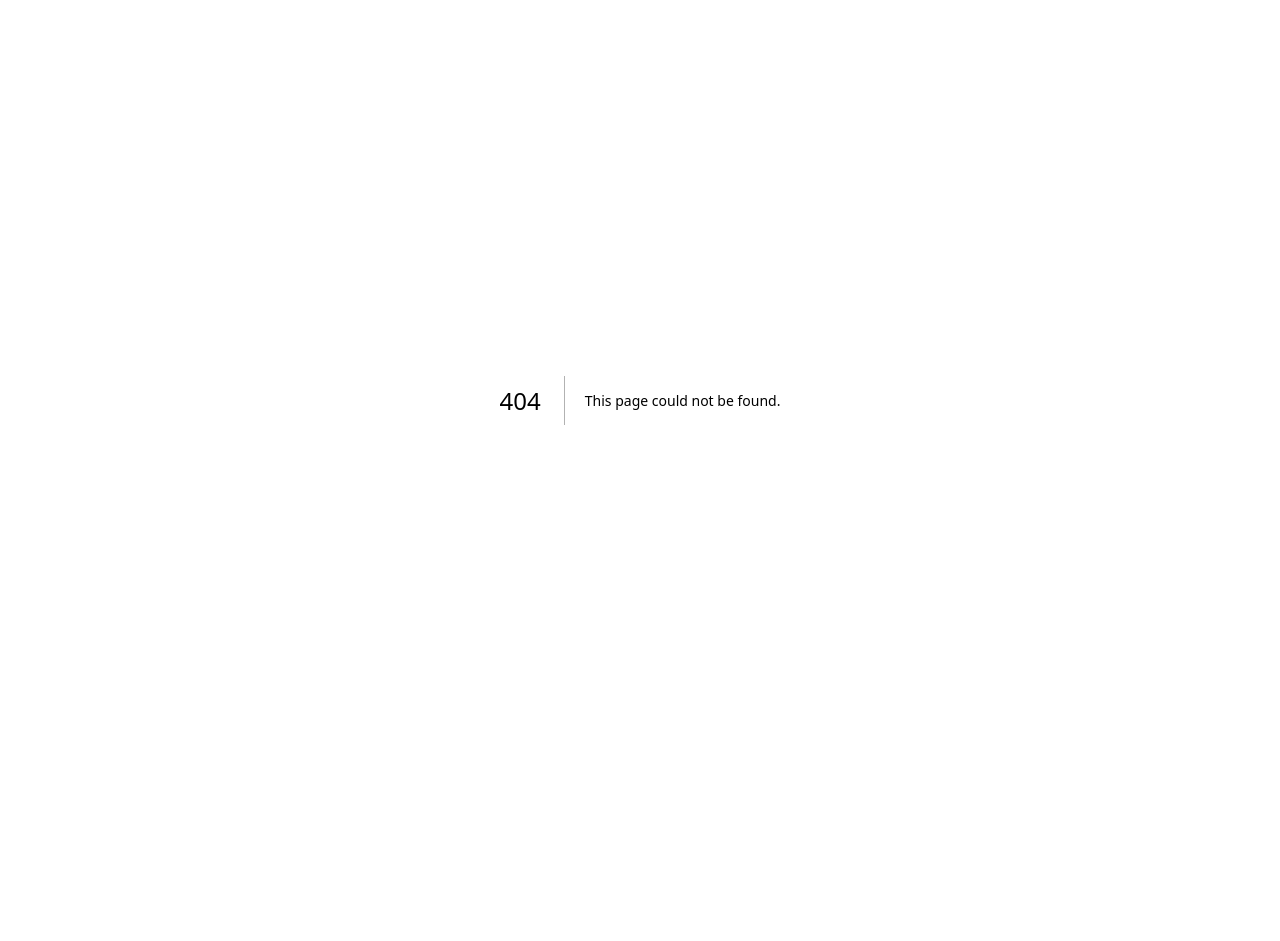
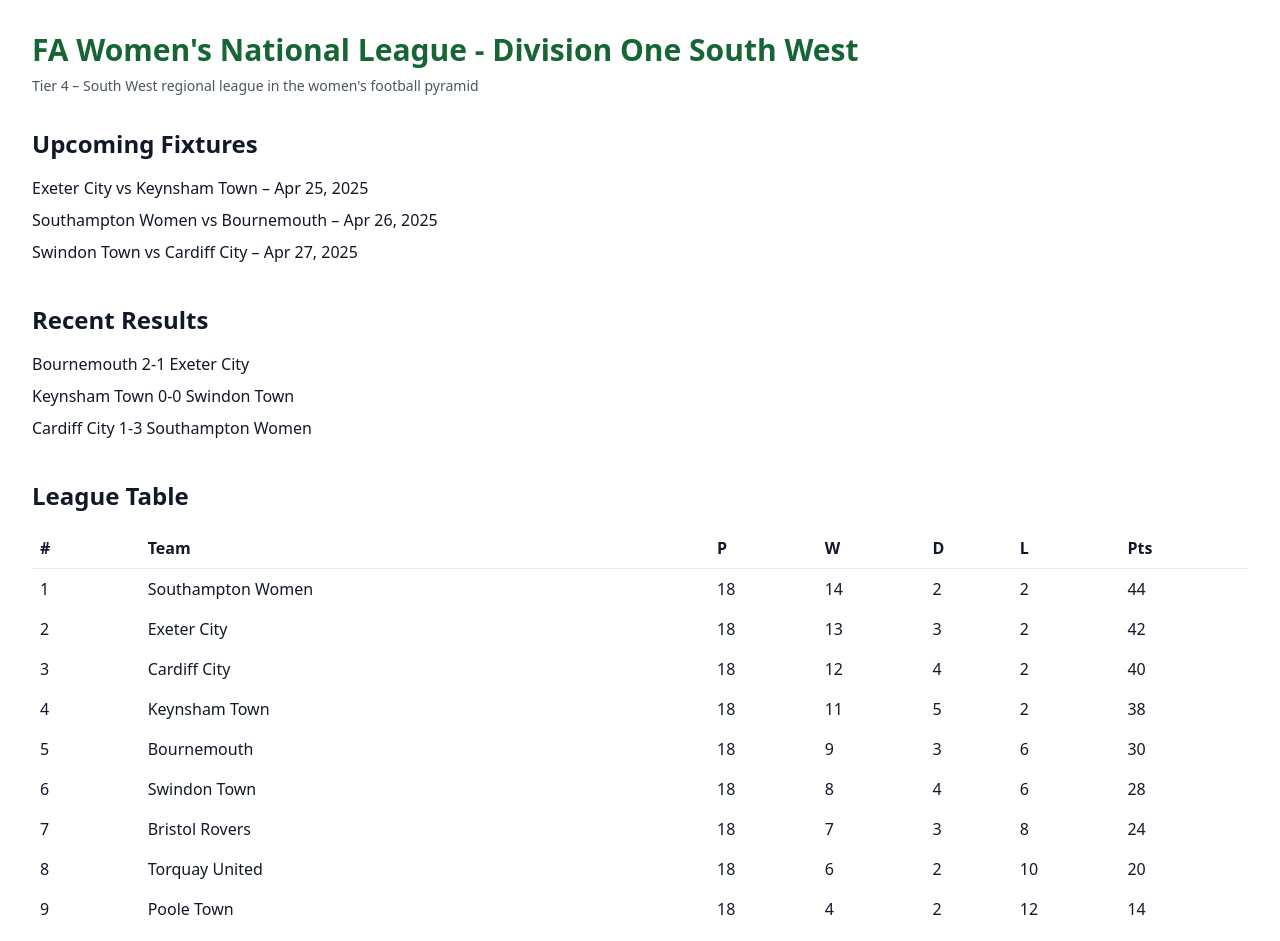
Before and after one commit to jhickey011/the-pyramid-page, a Next.js app: page /leagues/division-one-south-west in a window 1280 px wide. Before the commit this address had no page. Shown: the top 941 px of the page. Before the commit the page ends 800 px from the top, so only its background shows below. Built offline with nearby package versions, Linux system fonts and the light colour scheme.

Commit message:
Create page.tsx

```diff
--- /dev/null
+++ b/app/leagues/division-one-south-west/page.tsx
@@ -0,0 +1,57 @@
+export default function DivisionOneSouthWestPage() {
+  return (
+    <main className="min-h-screen p-8 bg-white text-gray-900">
+      <header className="mb-8">
+        <h1 className="text-3xl font-bold text-green-800">FA Women's National League - Division One South West</h1>
+        <p className="text-sm text-gray-600 mt-2">Tier 4 – South West regional league in the women's football pyramid</p>
+      </header>
+
+      <section className="mb-10">
+        <h2 className="text-2xl font-semibold mb-4">Upcoming Fixtures</h2>
+        <ul className="space-y-2">
+          <li>Exeter City vs Keynsham Town – Apr 25, 2025</li>
+          <li>Southampton Women vs Bournemouth – Apr 26, 2025</li>
+          <li>Swindon Town vs Cardiff City – Apr 27, 2025</li>
+        </ul>
+      </section>
+
+      <section className="mb-10">
+        <h2 className="text-2xl font-semibold mb-4">Recent Results</h2>
+        <ul className="space-y-2">
+          <li>Bournemouth 2-1 Exeter City</li>
+          <li>Keynsham Town 0-0 Swindon Town</li>
+          <li>Cardiff City 1-3 Southampton Women</li>
+        </ul>
+      </section>
+
+      <section>
+        <h2 className="text-2xl font-semibold mb-4">League Table</h2>
+        <table className="w-full text-left border-collapse">
+          <thead>
+            <tr>
+              <th className="border-b p-2">#</th>
+              <th className="border-b p-2">Team</th>
+              <th className="border-b p-2">P</th>
+              <th className="border-b p-2">W</th>
+              <th className="border-b p-2">D</th>
+              <th className="border-b p-2">L</th>
+              <th className="border-b p-2">Pts</th>
+            </tr>
+          </thead>
+          <tbody>
+            <tr><td className="p-2">1</td><td className="p-2">Southampton Women</td><td className="p-2">18</td><td className="p-2">14</td><td className="p-2">2</td><td className="p-2">2</td><td className="p-2">44</td></tr>
+            <tr><td className="p-2">2</td><td className="p-2">Exeter City</td><td className="p-2">18</td><td className="p-2">13</td><td className="p-2">3</td><td className="p-2">2</td><td className="p-2">42</td></tr>
+            <tr><td className="p-2">3</td><td className="p-2">Cardiff City</td><td className="p-2">18</td><td className="p-2">12</td><td className="p-2">4</td><td className="p-2">2</td><td className="p-2">40</td></tr>
+            <tr><td className="p-2">4</td><td className="p-2">Keynsham Town</td><td className="p-2">18</td><td className="p-2">11</td><td className="p-2">5</td><td className="p-2">2</td><td className="p-2">38</td></tr>
+            <tr><td className="p-2">5</td><td className="p-2">Bournemouth</td><td className="p-2">18</td><td className="p-2">9</td><td className="p-2">3</td><td className="p-2">6</td><td className="p-2">30</td></tr>
+            <tr><td className="p-2">6</td><td className="p-2">Swindon Town</td><td className="p-2">18</td><td className="p-2">8</td><td className="p-2">4</td><td className="p-2">6</td><td className="p-2">28</td></tr>
+            <tr><td className="p-2">7</td><td className="p-2">Bristol Rovers</td><td className="p-2">18</td><td className="p-2">7</td><td className="p-2">3</td><td className="p-2">8</td><td className="p-2">24</td></tr>
+            <tr><td className="p-2">8</td><td className="p-2">Torquay United</td><td className="p-2">18</td><td className="p-2">6</td><td className="p-2">2</td><td className="p-2">10</td><td className="p-2">20</td></tr>
+            <tr><td className="p-2">9</td><td className="p-2">Poole Town</td><td className="p-2">18</td><td className="p-2">4</td><td className="p-2">2</td><td className="p-2">12</td><td className="p-2">14</td></tr>
+            <tr><td className="p-2">10</td><td className="p-2">Portishead Town</td><td className="p-2">18</td><td className="p-2">2</td><td className="p-2">1</td><td className="p-2">15</td><td className="p-2">7</td></tr>
+          </tbody>
+        </table>
+      </section>
+    </main>
+  );
+}
```
